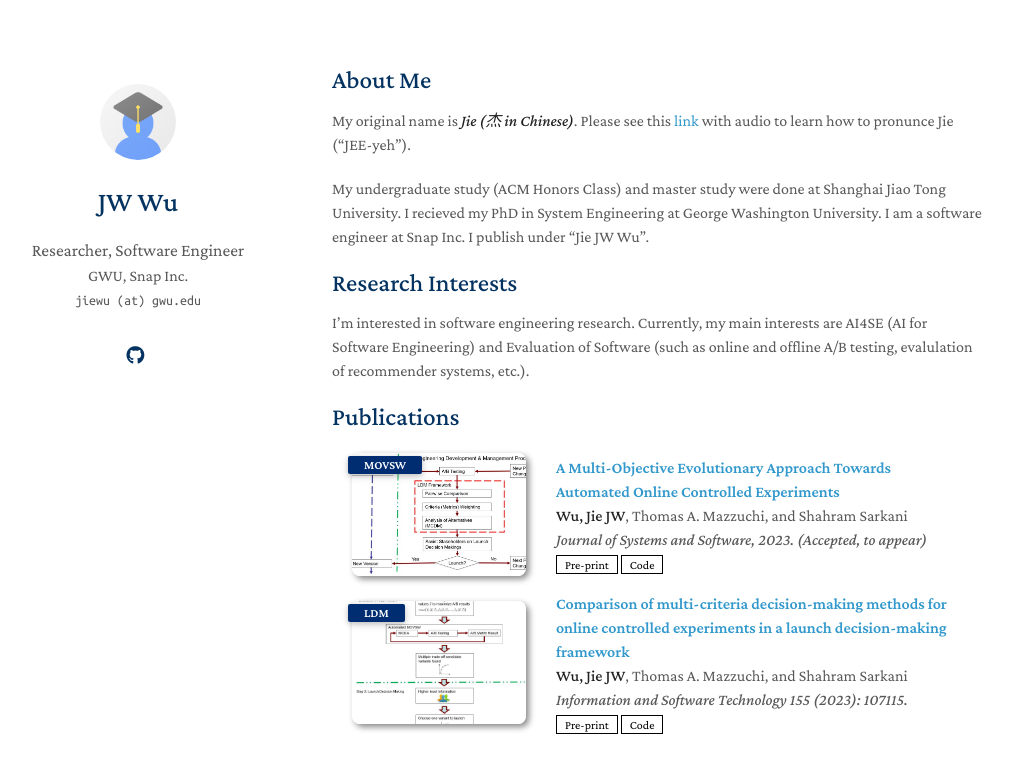
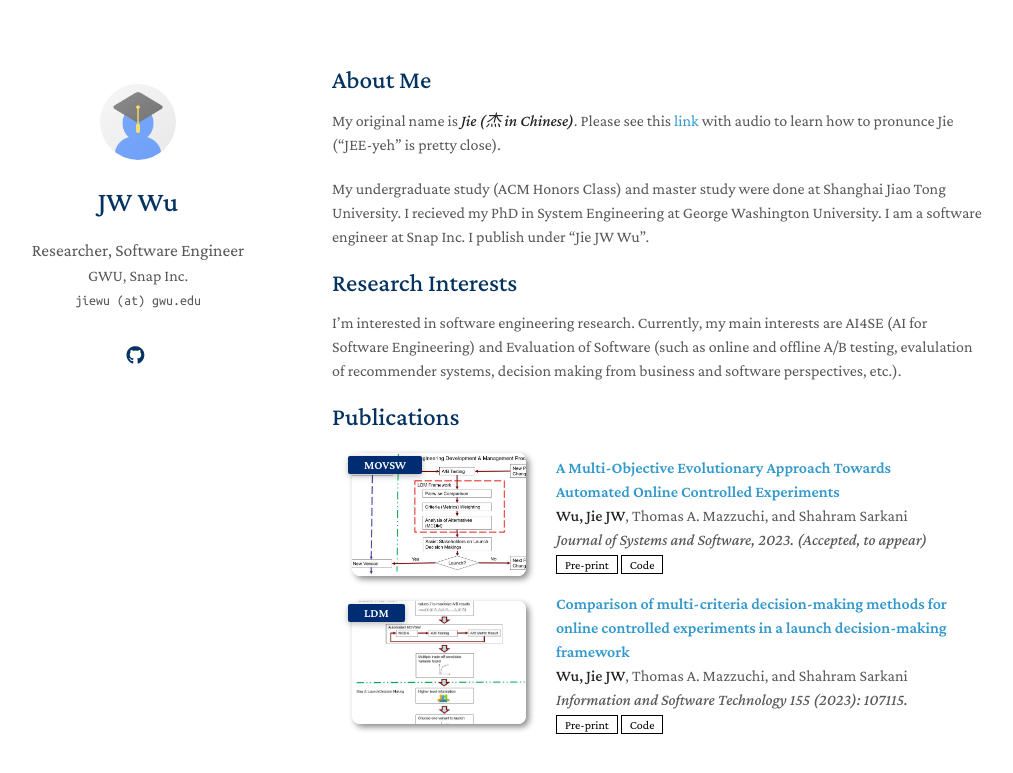
Before and after one commit to yaoyao-liu/minimal-light, a Jekyll site: the page built from index.md, in a window 1280 px wide. Shown: the top 773 px of the page, without its empty margins (138-1151 px from the left). Built offline with Jekyll 4.4.1, drawn with Linux system fonts in a browser that asks for light colours; nearby versions of some CDN libraries; a style sheet for code colours, icons or effects is not loaded; our own code applies the rules of GitHub Pages for plain Markdown files.

Commit message:
Update index.md

```diff
--- a/index.md
+++ b/index.md
@@ -3,11 +3,11 @@ layout: homepage
 ---
 
 ## About Me
-My original name is _**Jie (杰 in Chinese)**_. Please see this [link](https://en.wiktionary.org/wiki/ji%C3%A9) with audio to learn how to pronunce Jie ("JEE-yeh").
+My original name is _**Jie (杰 in Chinese)**_. Please see this [link](https://en.wiktionary.org/wiki/ji%C3%A9) with audio to learn how to pronunce Jie ("JEE-yeh" is pretty close).
 
 My undergraduate study (ACM Honors Class) and master study were done at Shanghai Jiao Tong University. I recieved my PhD in System Engineering at George Washington University. I am a software engineer at Snap Inc. I publish under "Jie JW Wu".
 
 ## Research Interests
-I'm interested in software engineering research. Currently, my main interests are AI4SE (AI for Software Engineering) and Evaluation of Software (such as online and offline A/B testing, evalulation of recommender systems, etc.).
+I'm interested in software engineering research. Currently, my main interests are AI4SE (AI for Software Engineering) and Evaluation of Software (such as online and offline A/B testing, evalulation of recommender systems, decision making from business and software perspectives, etc.).
 
 {% include_relative _includes/publications.md %}
```
